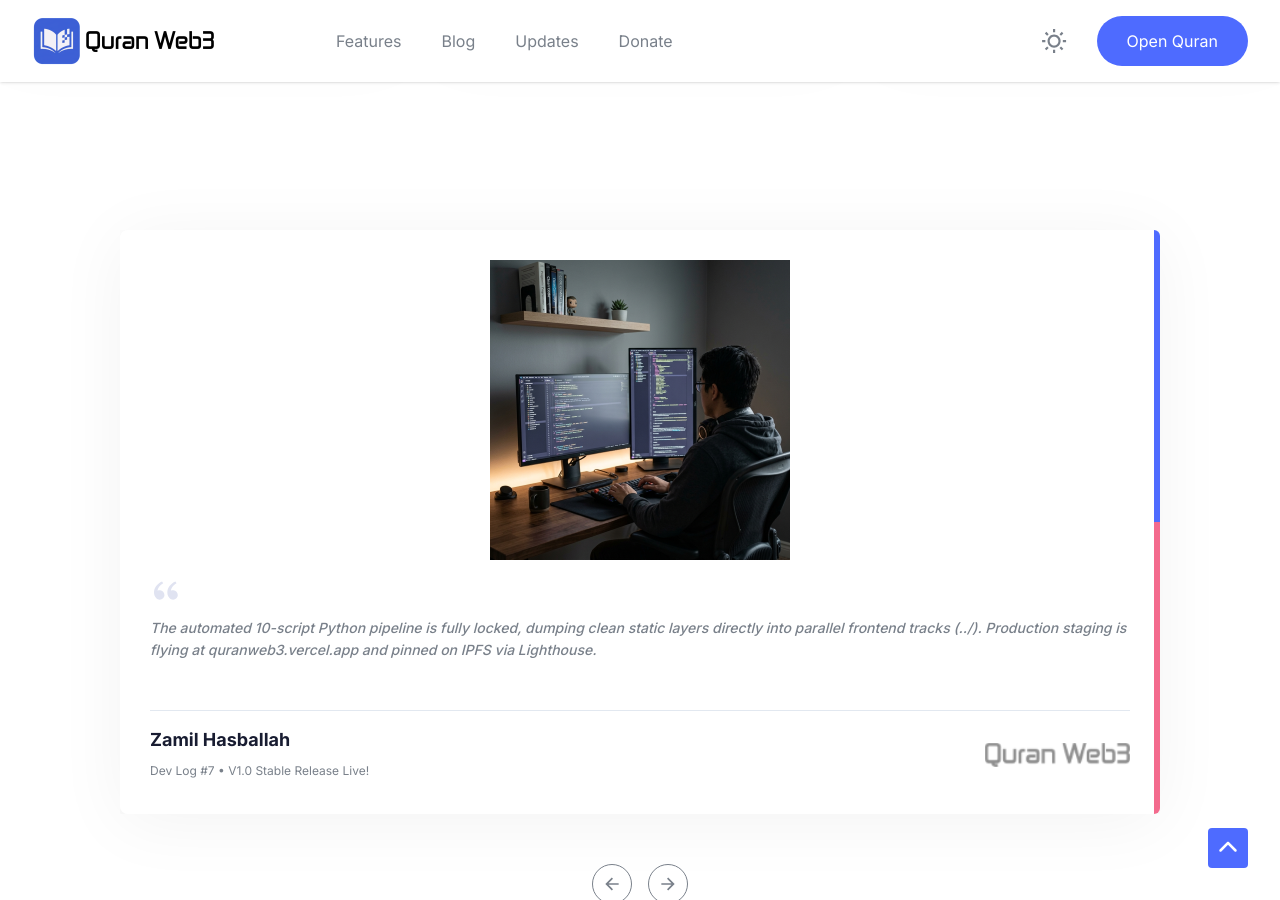
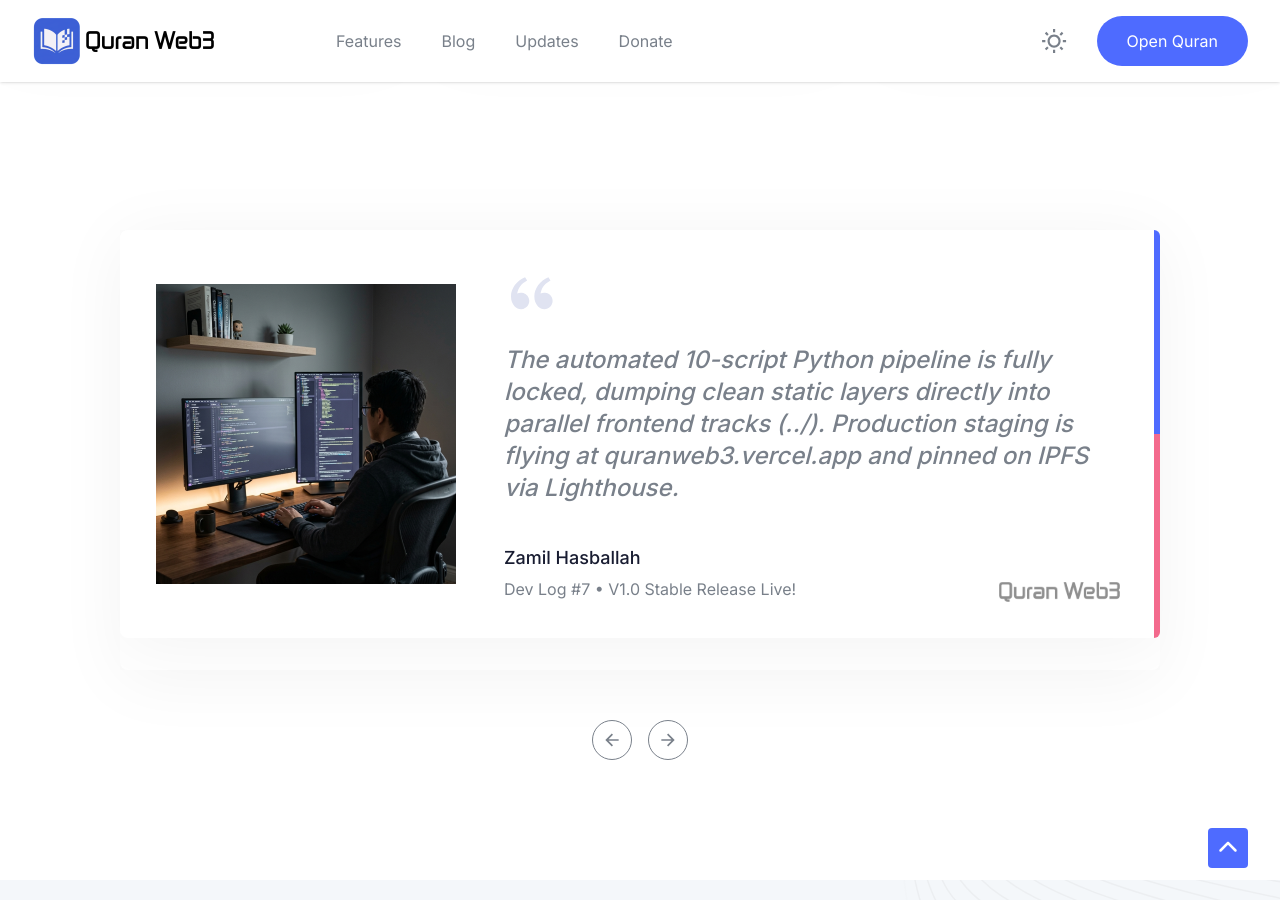
Before and after one commit to quran-web3/quran-web3.github.io, a Jekyll site: the page built from index.html, in a window 1280 px wide and 900 px high, scrolled down 4766 px. Built offline with Jekyll 4.4.1, drawn with Linux system fonts in a browser that asks for light colours.

Commit message:
Update home.html

```diff
--- a/_layouts/home.html
+++ b/_layouts/home.html
@@ -322,41 +322,28 @@
             <div class="swiper testimonial-01">
               <div class="swiper-wrapper">
 
-          <!-- SAMPLE SLIDE NODE (Apply this structural adjustment to all your slides loop) -->
-          <div class="swiper-slide" style="height: auto; display: flex;">
-            <div class="i hh rm sg vk xm bi qj" style="width: 100%; display: flex; flex-direction: column; justify-content: space-between; height: 100%; padding: 30px;">
+                <div class="swiper-slide">
+                  <div class="i hh rm sg vk xm bi qj">
                     <span class="rc je md/2 gh xg h q r"></span>
                     <span class="rc je md/2 mh yg h q p"></span>
-
-              <!-- Core Card Layout Grid Flex Shift -->
-              <div class="tc sf rn tn un zf dp" style="display: flex; flex-direction: column; justify-content: space-between; height: 100%; width: 100%; gap: 15px;">
-
-                <!-- Top Row: Profile Avatar Image -->
-                <div style="text-align: center;">
-                  <img class="bf" src="{{ '/images/testimonial.png' | relative_url }}" alt="Zamil Hasballah" style="margin: 0 auto;" />
-                </div>
-
-                <!-- Middle Row: Quote Text Content Box (Expands to fill vertical empty spaces smoothly) -->
-                <div style="flex-grow: 1; display: flex; flex-direction: column; justify-content: flex-start; min-height: 120px;">
-                  <img src="{{ '/images/icon-quote.svg' | relative_url }}" alt="Quote" style="width: 32px; height: auto; margin-bottom: 10px;" />
-                  <p class="ek ik xj _p kc fb" style="font-size: 14px; line-height: 1.6; text-align: left; margin: 0; padding: 0;">
+                    <div class="tc sf rn tn un zf dp">
+                      <img class="bf" src="{{ '/images/testimonial.png' | relative_url }}" alt="Zamil Hasballah" />
+                      <div>
+                        <img src="{{ '/images/icon-quote.svg' | relative_url }}" alt="Quote" />
+                        <p class="ek ik xj _p kc fb">
                           The automated 10-script Python pipeline is fully locked, dumping clean static layers directly into parallel frontend tracks (../). Production staging is flying at quranweb3.vercel.app and pinned on IPFS via Lighthouse.
                         </p>
+                        <div class="tc yf vf">
+                          <div>
+                            <span class="rc ek xj kk wm zb"><a href="https://www.linkedin.com/in/quran-web3" target="_blank">Zamil Hasballah</a></span>
+                            <span class="rc">Dev Log #7 • V1.0 Stable Release Live! </span>
                           </div>
-
-                <!-- Bottom Row: Metadata Footer Module (Locked perfectly at the absolute baseline) -->
-                <div class="tc yf vf" style="border-top: 1px solid #E2E8F0; padding-top: 15px; margin-top: auto; display: flex; justify-content: space-between; align-items: center; width: 100%;">
-                  <div style="text-align: left;">
-                    <span class="rc ek xj kk wm zb" style="display: block; font-weight: bold;"><a href="https://www.linkedin.com/in/quran-web3" target="_blank">Zamil Hasballah</a></span>
-                    <span class="rc" style="font-size: 12px; display: block; margin-top: 2px;">Dev Log #7 • V1.0 Stable Release Live!</span>
-                  </div>
-                  <img class="rk" src="{{ '/images/brand.png' | relative_url }}" alt="Quran-Web3" style="height: 24px; width: auto; object-fit: contain;" />
-                </div>
-
+                          <img class="rk" src="{{ '/images/brand.png' | relative_url }}" alt="Quran-Web3" />
                         </div>
                       </div>
                     </div>
-          <!-- END OF SAMPLE SLIDE -->
+                  </div>
+                </div>
 
                 <div class="swiper-slide">
                   <div class="i hh rm sg vk xm bi qj">
```
Lines whose indentation alone changed are shown as unchanged.
